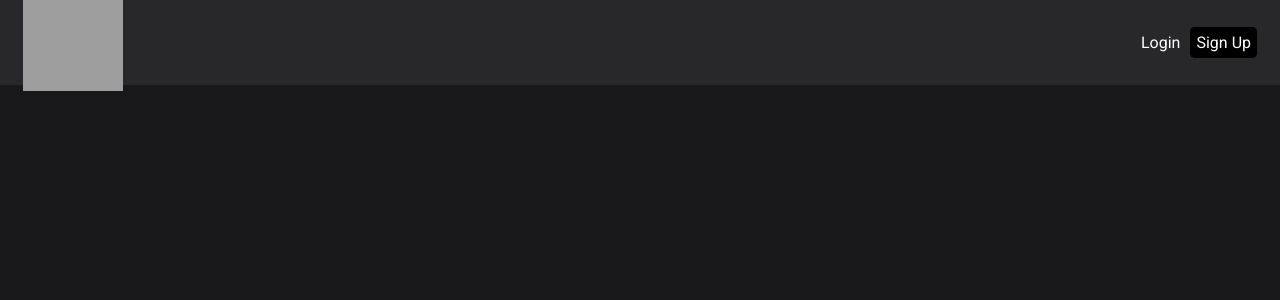
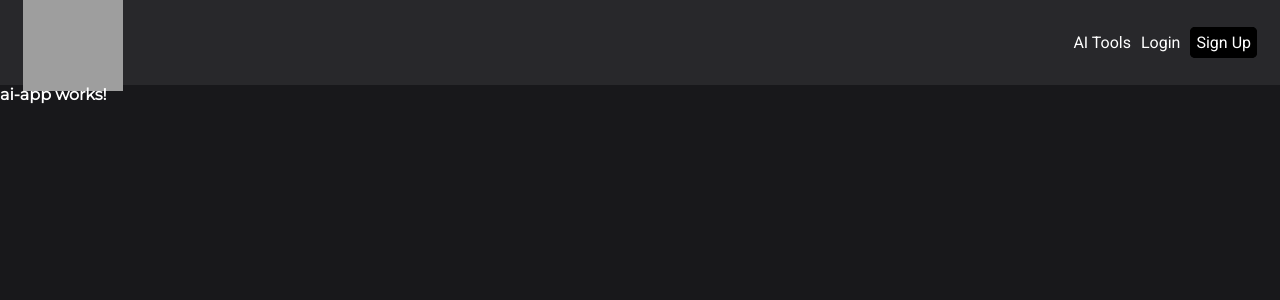
Before and after one commit to gitlaws/AI-Fusion, an Angular app: page /ai-app in a window 1280 px wide. Before the commit this address led to /. Shown: the top 300 px of the page. Built offline with nearby package versions, Linux system fonts and the light colour scheme; grey boxes are pictures that could not be loaded.

Commit message:
added routes

```diff
--- a/src/app/app.routes.ts
+++ b/src/app/app.routes.ts
@@ -6,4 +6,12 @@ export const routes: Routes = [
     loadComponent: () =>
       import('./common/home/home.component').then((m) => m.HomeComponent),
   },
+
+  {
+    path: 'ai-app',
+    loadComponent: () =>
+      import('./features/ai-app/ai-app.component').then(
+        (m) => m.AiAppComponent
+      ),
+  },
 ];
--- a/src/app/common/toolbar/toolbar.component.html
+++ b/src/app/common/toolbar/toolbar.component.html
@@ -13,6 +13,15 @@
     <div class="toolbar__spacer"></div>
     <nav class="toolbar__nav">
       <ul class="toolbar__nav-links">
+        <li class="toolbar__nav-item">
+          <a
+            class="toolbar__nav-link"
+            routerLink="/ai-app"
+            routerLinkActive="active"
+            >AI Tools</a
+          >
+        </li>
+
         <li class="toolbar__nav-item">
           <a
             class="toolbar__nav-link toolbar__nav-link--login"
--- a/src/app/features/ai-app/ai-app.component.scss
+++ b/src/app/features/ai-app/ai-app.component.scss
@@ -0,0 +1,3 @@
+p {
+  color: white;
+}
```
Also changed, not shown: src/app/features/ai-app/ai-app.component.ts (+4 -5 lines).
